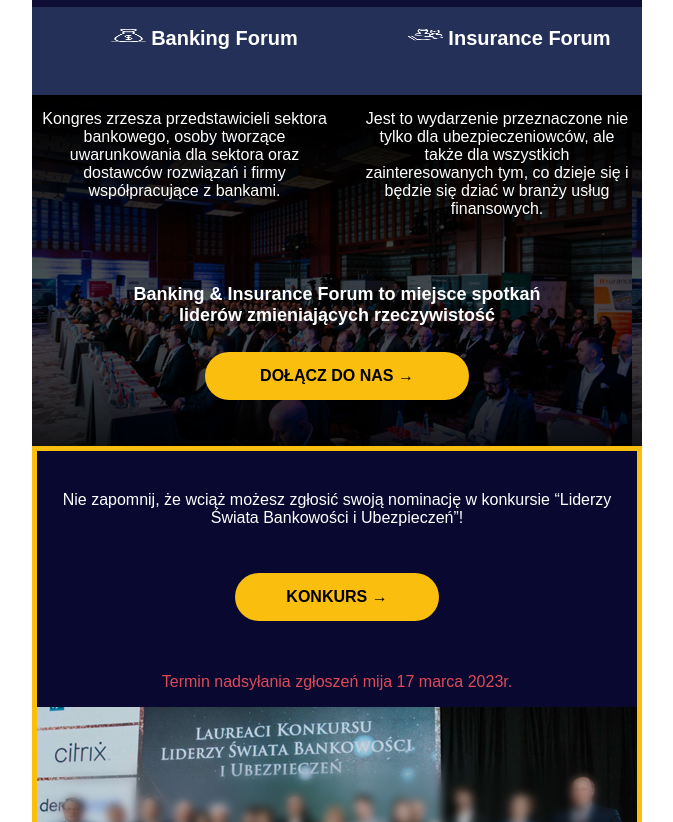
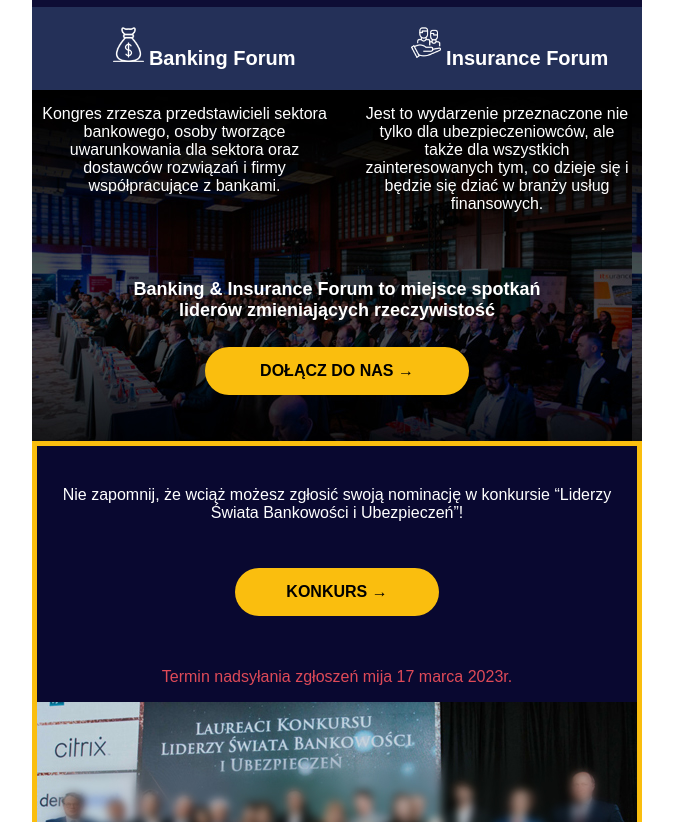
Before and after one commit to Kacper1998/MMC-TASK, a plain HTML site: page index.html in a window 1280 px wide. Shown: the part 906-1728 px from the top of the page, without its empty margins (303-976 px from the left). Drawn offline with Linux system fonts and the light colour scheme.

Commit message:
delete some code

```diff
--- a/index.html
+++ b/index.html
@@ -58,17 +58,6 @@
 .flex-child-element {
     display: inline-block;
 }
-.left-section {
-    display: flex; justify-content: center; height: 25px;
-    align-items: center;
-}
-.right-section {
-    display: flex; justify-content: center; height: 25px;
-    align-items: center;
-}
-
-
-
 
    </style>
  </head>
@@ -197,7 +186,7 @@
     <td class="flex-child-element" valign="top" width="50%" style="padding-top: 0px; background-color:#243058;  text-align: center;
     vertical-align: middle;">
     <table role="presentation" cellspacing="0" cellpadding="0" border="0" width="50%" class="left-section">
-        <img src="images/bfic.png" width="35px" height="15px" style=" margin-left: 40px; margin-top: 15px;"></img>
+        <img src="images/bfic.png" width="10%" height="10%" style=" margin-left: 40px; margin-top: 15px;"></img>
         <p style="color: white; padding-left: 5px; display: inline-block; font-weight: 700; font-size: 20px; font-family: Arial, Helvetica, sans-serif;
         margin-bottom: 20px; vertical-align: middle;"> Banking Forum</p>
     </table>
@@ -205,7 +194,7 @@
     <td class="flex-child-element" valign="top" width="50%" style="padding-top: 0px; background-color:#243058;  text-align: center;
     vertical-align: middle;">
     <table role="presentation" cellspacing="0" cellpadding="0" border="0" width="50%" class="left-section">
-        <img src="images/ific.png" width="35px" height="15px" style=" margin-left: 40px; margin-top: 15px;"></img>
+        <img src="images/ific.png" width="10%" height="10%" style=" margin-left: 40px; margin-top: 15px;"></img>
         <p style="color: white; padding-left: 5px; display: inline-block; font-weight: 700; font-size: 20px; font-family: Arial, Helvetica, sans-serif;
         margin-bottom: 20px; vertical-align: middle;"> Insurance Forum</p>
     </table>
```
